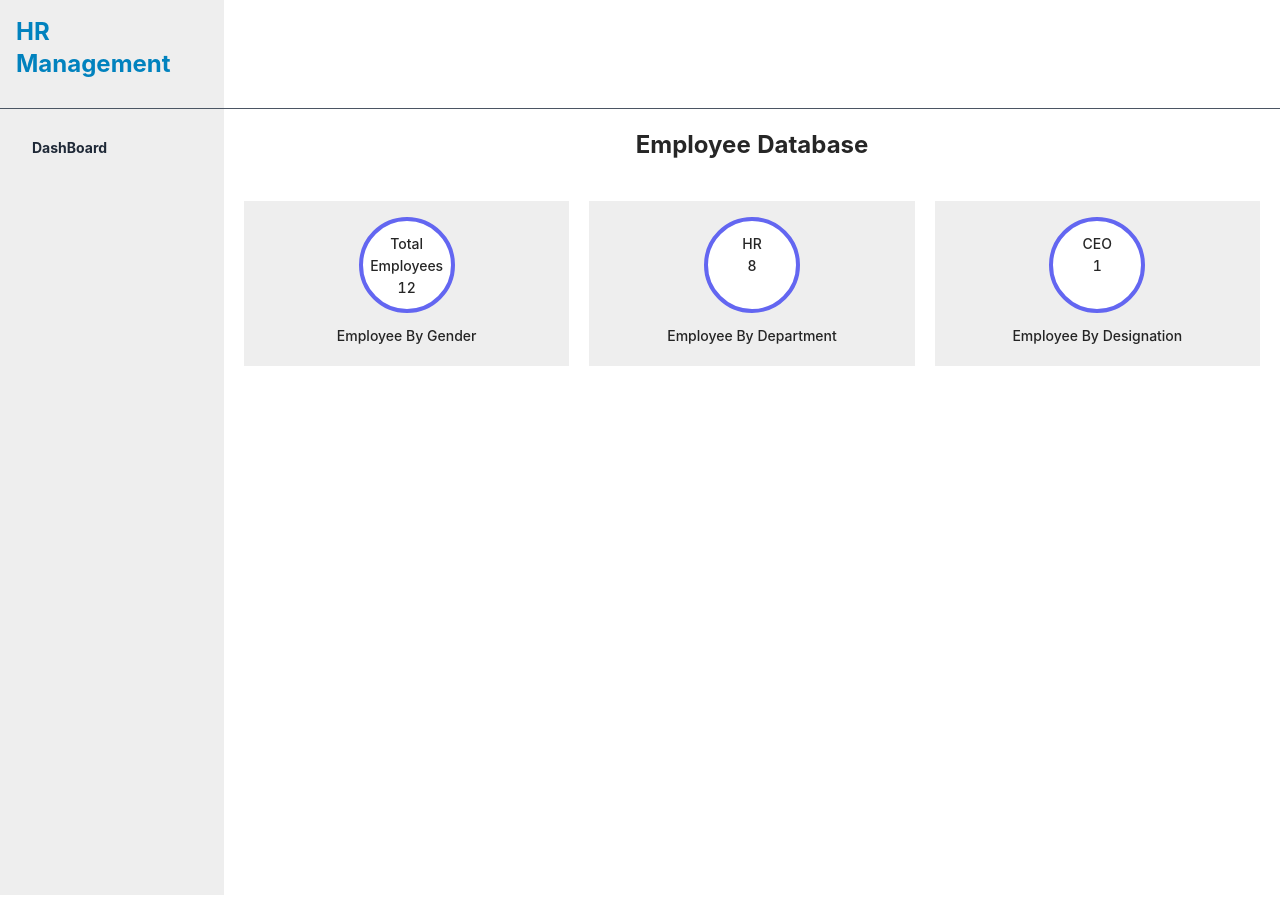
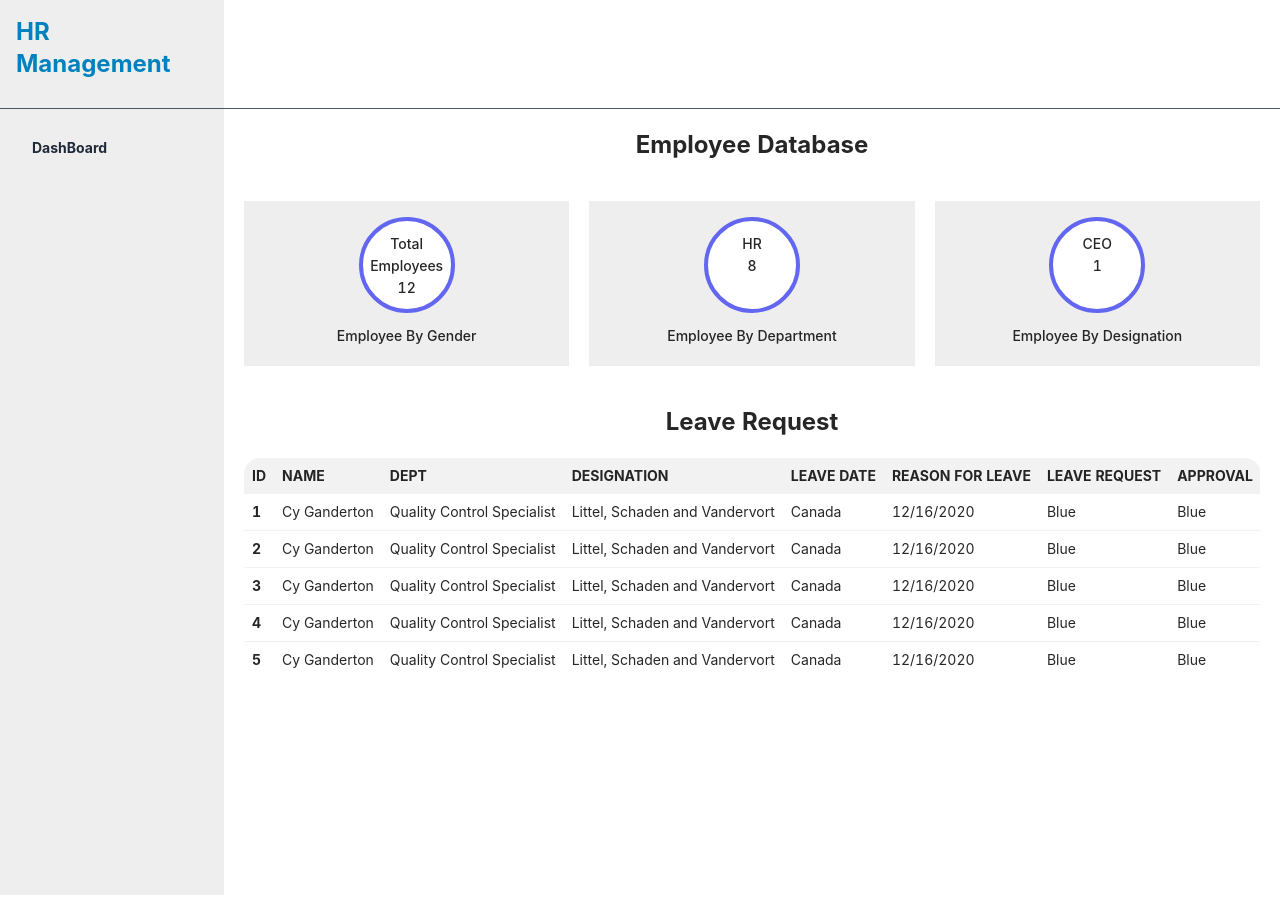
Before and after one commit to TeamHero6/knot-client, a React (Create React App) app: page /hrdashboard in a window 1280 px wide. Built offline with nearby package versions, Linux system fonts and the light colour scheme; the HTML template or start-up script is replaced by a standard one.

Commit message:
leave Request implemnt

```diff
--- a/src/Components/Pages/Hrdashboard/Hrdashboard.js
+++ b/src/Components/Pages/Hrdashboard/Hrdashboard.js
@@ -17,7 +17,7 @@ const Hrdashboard = () => {
             <div class="drawer drawer-mobile">
                 <input id="dashboard-sidebar" type="checkbox" class="drawer-toggle" />
                 <div class="drawer-content">
-
+                    {/* employee Database Section */}
                     <div className='pt-5'>
                         <h1 className='text-2xl text-center font-bold'>Employee Database</h1>
                         <div className='grid grid-cols-3 gap-5 mt-5 p-5'>
@@ -37,7 +37,7 @@ const Hrdashboard = () => {
                             </div>
                             <div className='gray pb-3'>
                                 <div class="w-24 h-24 rounded-full bg-white mx-auto text-center pt-3 mt-4 border-4 border-indigo-500/100">
-                                <span className='font-medium'>CEO <br />1</span>
+                                    <span className='font-medium'>CEO <br />1</span>
                                 </div>
                                 <h3 className='text-center font-medium pt-3'>Employee By Designation</h3>
                             </div>
@@ -45,6 +45,80 @@ const Hrdashboard = () => {
                         </div>
                     </div>
 
+                    {/* Leave Requst Section */}
+                    <div className='px-5'>
+                    <h1 className='text-2xl text-center font-bold my-5'>Leave Request</h1>
+                        <div class="overflow-x-auto">
+                            <table class="table table-compact w-full">
+                                <thead>
+                                    <tr>
+                                        <th>ID</th>
+                                        <th>Name</th>
+                                        <th>Dept</th>
+                                        <th>Designation</th>
+                                        <th>Leave Date</th>
+                                        <th>Reason For Leave</th>
+                                        <th>Leave Request</th>
+                                        <th>Approval</th>
+                                    </tr>
+                                </thead>
+                                <tbody>
+
+                                    <tr>
+                                        <th>1</th>
+                                        <td>Cy Ganderton</td>
+                                        <td>Quality Control Specialist</td>
+                                        <td>Littel, Schaden and Vandervort</td>
+                                        <td>Canada</td>
+                                        <td>12/16/2020</td>
+                                        <td>Blue</td>
+                                        <td>Blue</td>
+                                    </tr>
+                                    <tr>
+                                        <th>2</th>
+                                        <td>Cy Ganderton</td>
+                                        <td>Quality Control Specialist</td>
+                                        <td>Littel, Schaden and Vandervort</td>
+                                        <td>Canada</td>
+                                        <td>12/16/2020</td>
+                                        <td>Blue</td>
+                                        <td>Blue</td>
+                                    </tr>
+                                    <tr>
+                                        <th>3</th>
+                                        <td>Cy Ganderton</td>
+                                        <td>Quality Control Specialist</td>
+                                        <td>Littel, Schaden and Vandervort</td>
+                                        <td>Canada</td>
+                                        <td>12/16/2020</td>
+                                        <td>Blue</td>
+                                        <td>Blue</td>
+                                    </tr>
+                                    <tr>
+                                        <th>4</th>
+                                        <td>Cy Ganderton</td>
+                                        <td>Quality Control Specialist</td>
+                                        <td>Littel, Schaden and Vandervort</td>
+                                        <td>Canada</td>
+                                        <td>12/16/2020</td>
+                                        <td>Blue</td>
+                                        <td>Blue</td>
+                                    </tr>
+                                    <tr>
+                                        <th>5</th>
+                                        <td>Cy Ganderton</td>
+                                        <td>Quality Control Specialist</td>
+                                        <td>Littel, Schaden and Vandervort</td>
+                                        <td>Canada</td>
+                                        <td>12/16/2020</td>
+                                        <td>Blue</td>
+                                        <td>Blue</td>
+                                    </tr>
+                                </tbody>
+
+                            </table>
+                        </div>
+                    </div>
                     <Outlet></Outlet>
                 </div>
                 <div class="drawer-side">
```
